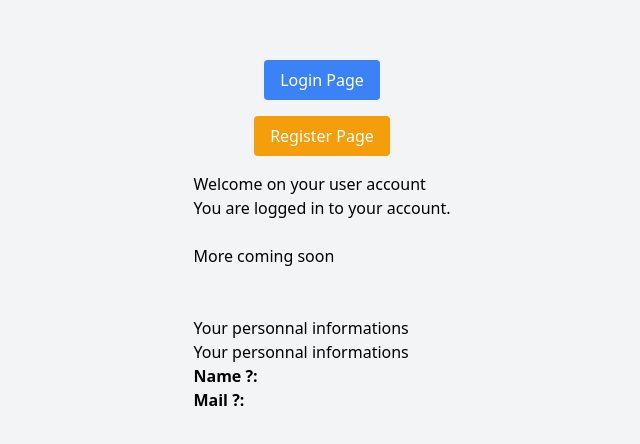
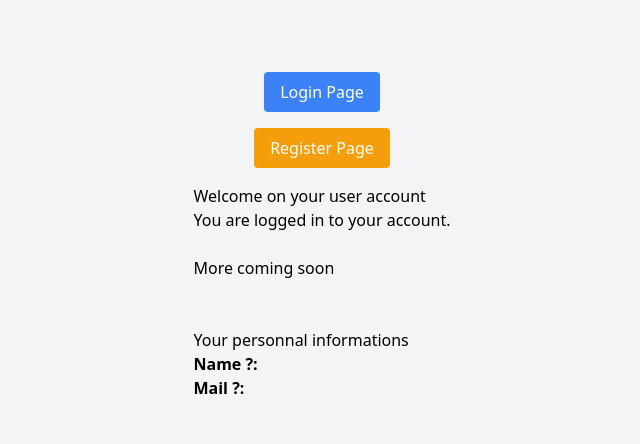
Before and after one commit to clementmarius/followedApplicationsInternship, a React (Vite) app in the folder front/frontFollowed/: page /landingPage in a window 1280 px wide. Shown: the part 164-608 px from the top of the page, without its empty margins (318-958 px from the left). Built offline with nearby package versions, Linux system fonts and the light colour scheme.

Commit message:
start React

```diff
--- a/front/frontFollowed/src/pages/LandingPage.jsx
+++ b/front/frontFollowed/src/pages/LandingPage.jsx
@@ -27,7 +27,6 @@ const LandingPage = () => {
       <br />
       <br />
       <h2>Your personnal informations</h2>
-      <h2>Your personnal informations</h2>
       <p value={name}
       onChange={(e) => setName(e.target.value)}
       >
```
